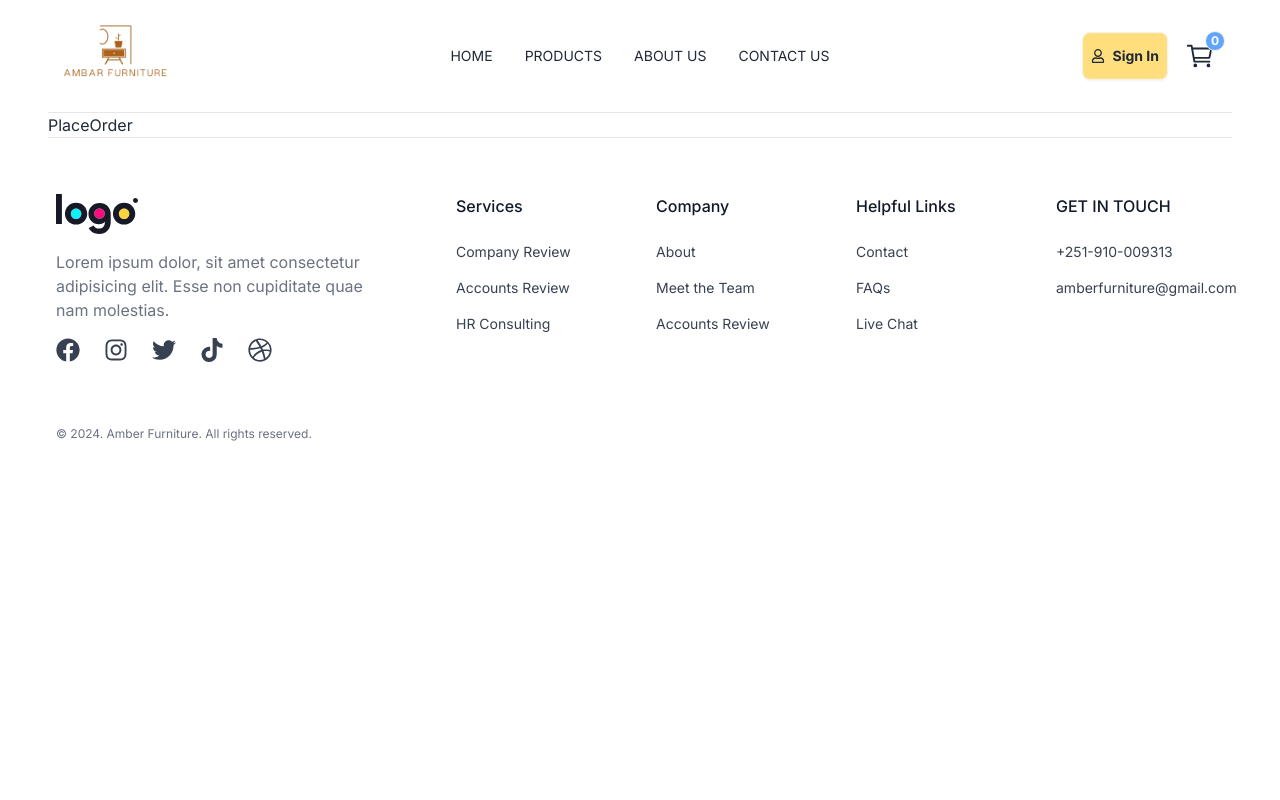
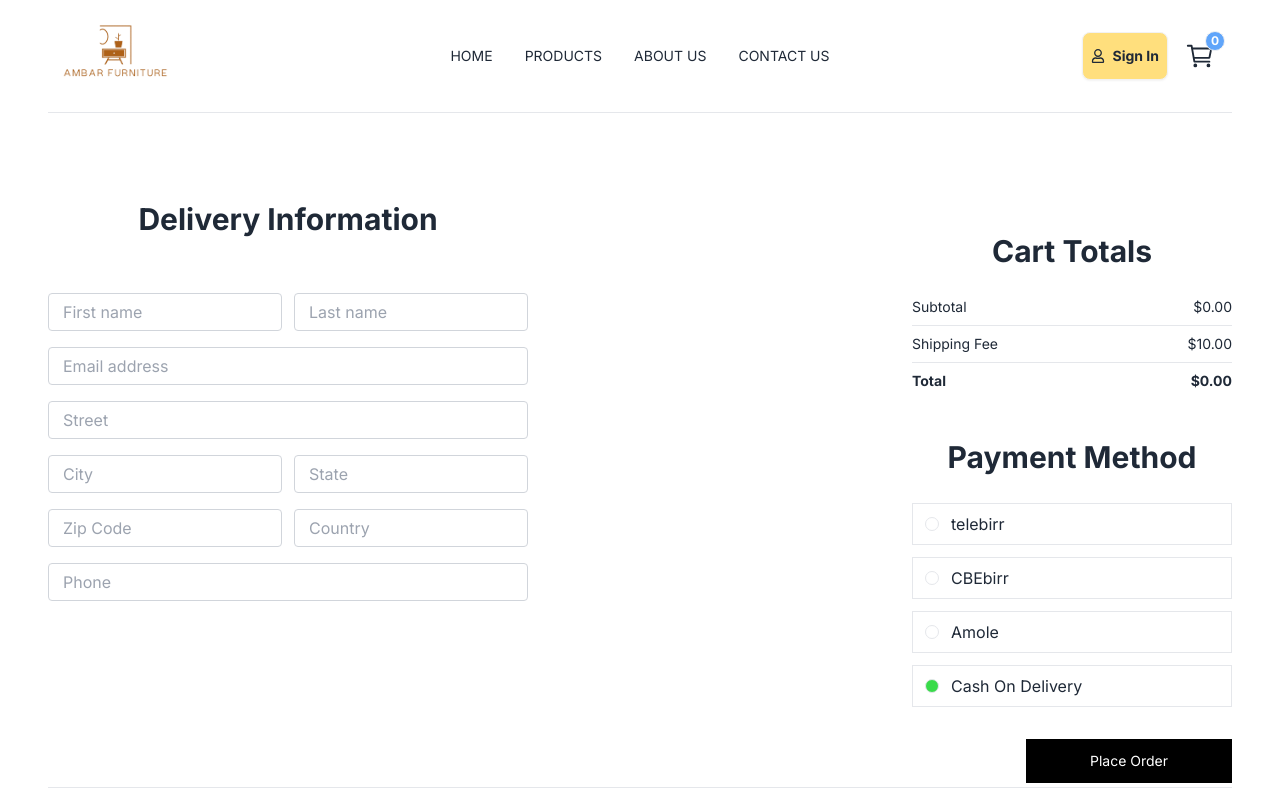
Before and after one commit to eliasdewa/amber-furniture, a React (Vite) app in the folder frontend/: page /place-order in a window 1280 px wide. Shown: the top 800 px of the page. Built offline with nearby package versions, Linux system fonts and the light colour scheme.

Commit message:
Create place order page

```diff
--- a/frontend/src/components/Title.jsx
+++ b/frontend/src/components/Title.jsx
@@ -1,7 +1,7 @@
 const Title = ({ topic, description }) => {
   return (
     <div className="flex flex-col items-center justify-center gap-2 my-5">
-      <h1 className="xl:text-5xl lg:text-4xl md:text-3xl text-2xl font-bold">
+      <h1 className="xl:text-3xl lg:text-2xl md:text-xl text-lg font-bold">
         {topic}
       </h1>
       <p>
--- a/frontend/src/pages/PlaceOrder.jsx
+++ b/frontend/src/pages/PlaceOrder.jsx
@@ -1,6 +1,68 @@
+import { useState } from "react"
+import CartTotal from "../components/CartTotal"
+import Title from "../components/Title"
+import { Link } from "react-router-dom";
+
 const PlaceOrder = () => {
+  const [payMethod, setPayMethod] = useState('cash');
   return (
-    <div>PlaceOrder</div>
+    <div className="flex flex-col sm:flex-row justify-between gap-4 pt-5 sm:pt-14 min-h-[80vh] mb-1">
+      {/* Left side */}
+      <div className="flex flex-col gap-4 w-full sm:max-w-[480px]">
+        <div className="text-xl sm:text-2xl my-3">
+          <Title topic={'Delivery Information'} />
+        </div>
+        <div className="flex gap-3">
+          <input type="text" placeholder="First name" className="border border-gray-300 rounded py-1.5 px-3.5 w-full" />
+          <input type="text" placeholder="Last name" className="border border-gray-300 rounded py-1.5 px-3.5 w-full" />
+        </div>
+        <input type="email" placeholder="Email address" className="border border-gray-300 rounded py-1.5 px-3.5 w-full" />
+        <input type="text" placeholder="Street" className="border border-gray-300 rounded py-1.5 px-3.5 w-full" />
+        <div className="flex gap-3">
+          <input type="text" placeholder="City" className="border border-gray-300 rounded py-1.5 px-3.5 w-full" />
+          <input type="text" placeholder="State" className="border border-gray-300 rounded py-1.5 px-3.5 w-full" />
+        </div>
+        <div className="flex gap-3">
+          <input type="number" placeholder="Zip Code" className="border border-gray-300 rounded py-1.5 px-3.5 w-full" />
+          <input type="text" placeholder="Country" className="border border-gray-300 rounded py-1.5 px-3.5 w-full" />
+        </div>
+        <input type="number" placeholder="Phone" className="border border-gray-300 rounded py-1.5 px-3.5 w-full" />
+      </div>
+      {/* Right side */}
+      <div className="mt-8">
+        <div className="mt-8 min-w-80">
+          <CartTotal />
+        </div>
+        <div className="mt-12">
+          <Title topic={'Payment Method'}/>
+          {/* Payment method selection */}
+          <div className="flex gap-3 flex-col">
+            <div className="flex items-center gap-3 border py-2 px-3 cursor-pointer" onClick={() => setPayMethod('telebirr')}>
+              <p className={`min-w-3.5 h-3.5 border rounded-full ${payMethod === 'telebirr' ? 'bg-green' : ''}`}></p>
+              <p className="">telebirr</p>
+            </div>
+            <div className="flex items-center gap-3 border py-2 px-3 cursor-pointer" onClick={() => setPayMethod('CBEbirr')}>
+              <p className={`min-w-3.5 h-3.5 border rounded-full ${payMethod === 'CBEbirr' ? 'bg-green' : ''}`}></p>
+              <p className="">CBEbirr</p>
+            </div>
+            <div className="flex items-center gap-3 border py-2 px-3 cursor-pointer" onClick={() => setPayMethod('amole')}>
+              <p className={`min-w-3.5 h-3.5 border rounded-full ${payMethod === 'amole' ? 'bg-green' : ''}`}></p>
+              <p className="">Amole</p>
+            </div>
+            <div className="flex items-center gap-3 border py-2 px-3 cursor-pointer" onClick={() => setPayMethod('cash')}>
+              <p className={`min-w-3.5 h-3.5 border rounded-full ${payMethod === 'cash' ? 'bg-green' : ''}`}></p>
+              <p className="">Cash On Delivery</p>
+            </div>
+          </div>
+        </div>
+        {/* Order btn */}
+        <div className="w-full text-end mt-8">
+          <Link to='/orders'>
+            <button className="bg-black text-white text-sm px-16 py-3">Place Order</button>
+          </Link>
+        </div>
+      </div>
+    </div>
   )
 }
 export default PlaceOrder
```
